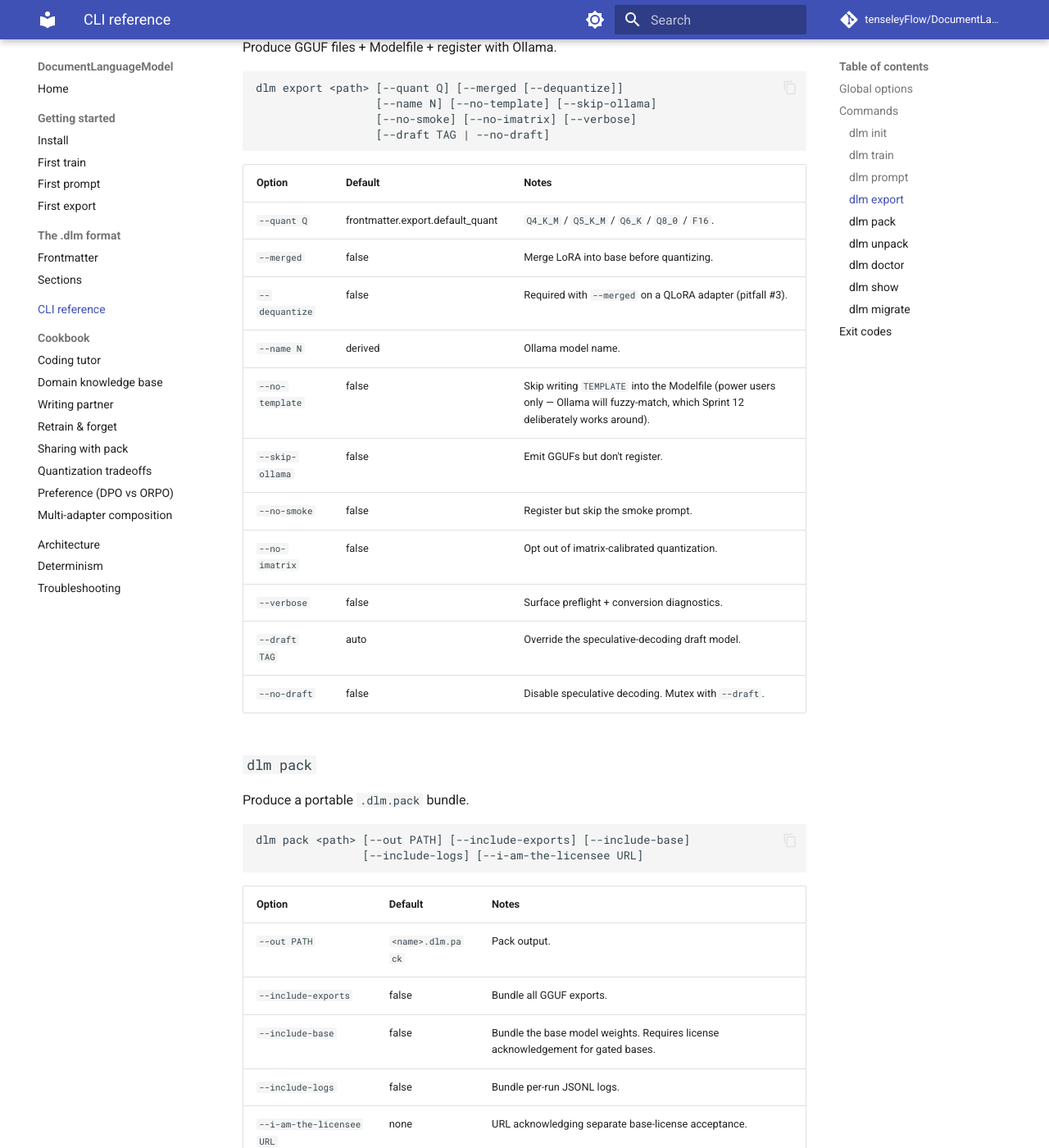
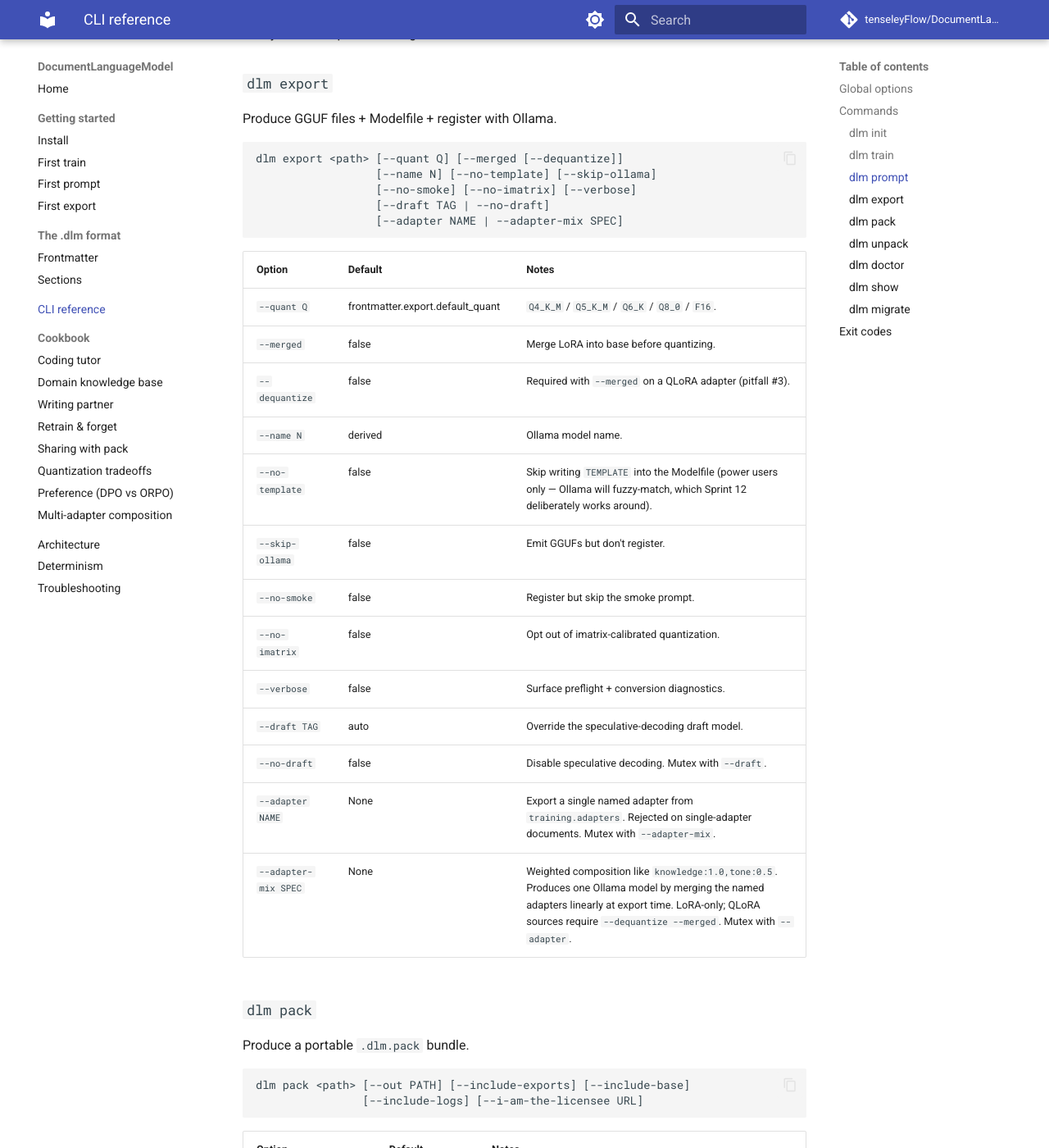
Before and after one commit to tenseleyFlow/DocumentLanguageModel, an MkDocs documentation site: the page built from docs/cli/reference.md, in a window 1280 px wide and 1400 px high, scrolled down 2530 px. Shown: the whole window at 82% size. Built offline with MkDocs 1.6.1 and Material for MkDocs 9.7.7, drawn with Linux system fonts in a browser that asks for light colours; comment, search, counter and statistics services are not loaded; some of the changed text lies outside the part shown.

Commit message:
docs(cli): add --adapter + --adapter-mix to reference (audit-07 M8)

````diff
--- a/docs/cli/reference.md
+++ b/docs/cli/reference.md
@@ -71,7 +71,7 @@
 
 ```
 dlm prompt <path> [query] [--max-tokens N] [--temp F] [--top-p F]
-                  [--verbose]
+                  [--adapter NAME] [--verbose]
 ```
 
 | Option | Default | Notes |
@@ -79,6 +79,7 @@
 | `--max-tokens N` | 256 | Max new tokens to generate. |
 | `--temp F` | 0.7 | Temperature. `0.0` = greedy decoding (deterministic). |
 | `--top-p F` | None | Top-p sampling. |
+| `--adapter NAME` | None | Select a named adapter from `training.adapters`. Required on multi-adapter documents; rejected on single-adapter ones. |
 | `--verbose` | false | Print resolved `InferencePlan` on stderr. |
 
 Query is the CLI positional argument. Omit to read from stdin.
@@ -92,6 +93,7 @@
                   [--name N] [--no-template] [--skip-ollama]
                   [--no-smoke] [--no-imatrix] [--verbose]
                   [--draft TAG | --no-draft]
+                  [--adapter NAME | --adapter-mix SPEC]
 ```
 
 | Option | Default | Notes |
@@ -107,6 +109,8 @@
 | `--verbose` | false | Surface preflight + conversion diagnostics. |
 | `--draft TAG` | auto | Override the speculative-decoding draft model. |
 | `--no-draft` | false | Disable speculative decoding. Mutex with `--draft`. |
+| `--adapter NAME` | None | Export a single named adapter from `training.adapters`. Rejected on single-adapter documents. Mutex with `--adapter-mix`. |
+| `--adapter-mix SPEC` | None | Weighted composition like `knowledge:1.0,tone:0.5`. Produces one Ollama model by merging the named adapters linearly at export time. LoRA-only; QLoRA sources require `--dequantize --merged`. Mutex with `--adapter`. |
 
 ### `dlm pack`
 
````
